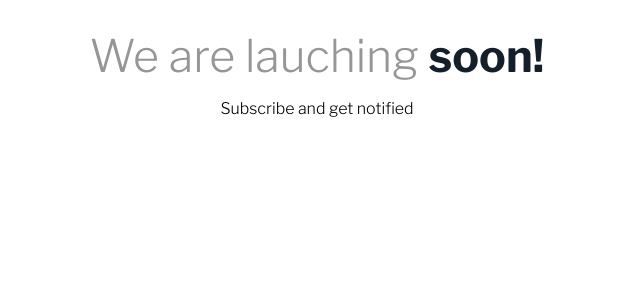
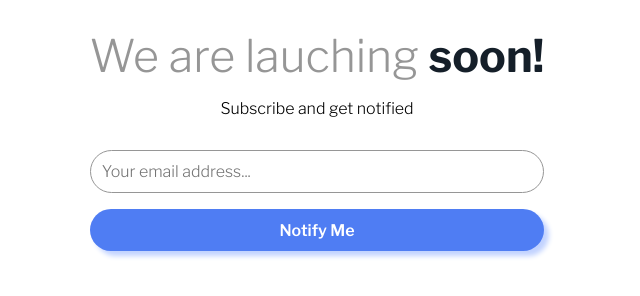
Before and after one commit to RicardoSerrano19/frontend_ping-coming-soon-page, a plain HTML site: page index.html in a window 1280 px wide. Shown: the part 32-328 px from the top of the page, without its empty margins (323-963 px from the left). Drawn offline with nearby package versions, Linux system fonts and the light colour scheme.

Commit message:
feat: add notify text and button

```diff
--- a/index.html
+++ b/index.html
@@ -17,6 +17,12 @@
       <h1 class="container__header__title">We are lauching <span class="bold">soon!</span></h1>
       <p class="container__header__content">Subscribe and get notified</p>
     </section>
+    <section class="container__notify">
+      <div class="container__notify__field">
+        <input type="text" name="email" id="email" class="container__notify__field_text" placeholder="Your email address...">
+      </div>
+      <button class="container__notify__btn">Notify Me</button>
+    </section>
   </main>
 </body>
 </html>
--- a/style.css
+++ b/style.css
@@ -59,3 +59,33 @@ body{
     font-weight: 700;
     color: var(--very-dark-blue);
 }
+
+/* Notify */
+.container__notify,
+.container__notify > *,
+input{
+    width: 100%;
+}
+
+.container__notify__field_text{
+    border-radius: 2rem;
+    border: none;
+    border: 1px solid var(--gray);
+    padding: 0.7rem;
+    margin: 1rem 0;
+}
+
+.container__notify__btn{
+    border-radius: 2rem;
+    padding: 0.7rem;
+    border: none;
+    background-color: var(--blue);
+    color: white;
+    font-weight: 600;
+    box-shadow: 5px 5px 5px var(--pale-blue);
+    cursor: pointer;
+}
+
+.container__notify__btn:hover{
+    opacity: 0.8;
+}
```
